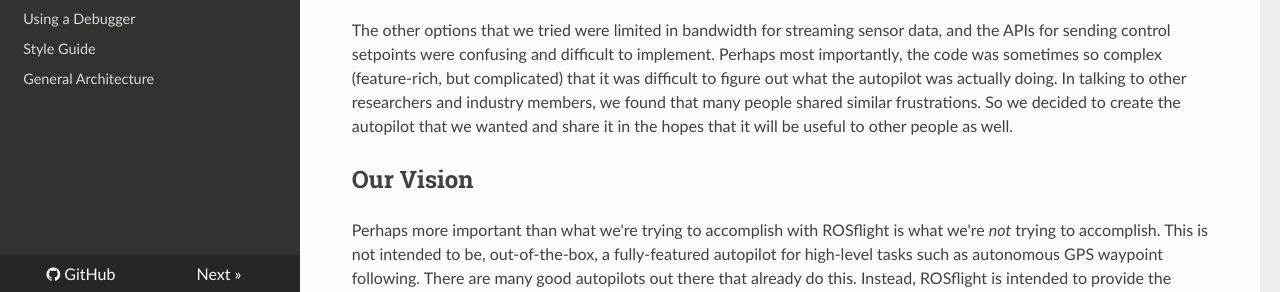
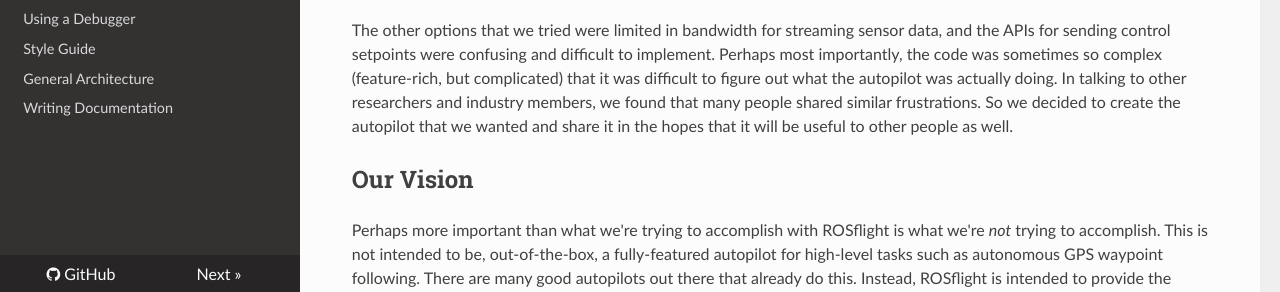
Before and after one commit to rosflight/rosflight_firmware, an MkDocs documentation site: the page built from docs/index.md, in a window 1280 px wide. Shown: the part 605-897 px from the top of the page. Built offline with MkDocs 1.6.1, drawn with Linux system fonts in a browser that asks for light colours; nearby versions of some CDN libraries; old or Windows-style settings are respelled for this version of MkDocs.

Commit message:
added readthedocs tutorial

```diff
--- a/mkdocs.yml
+++ b/mkdocs.yml
@@ -28,3 +28,4 @@ pages:
     - Using a Debugger: developer-guide/debugging.md
     - Style Guide: developer-guide/style_guide.md
     - General Architecture: developer-guide/general_architecture.md
+    - Writing Documentation: developer-guide/writing_documentation.md
```
